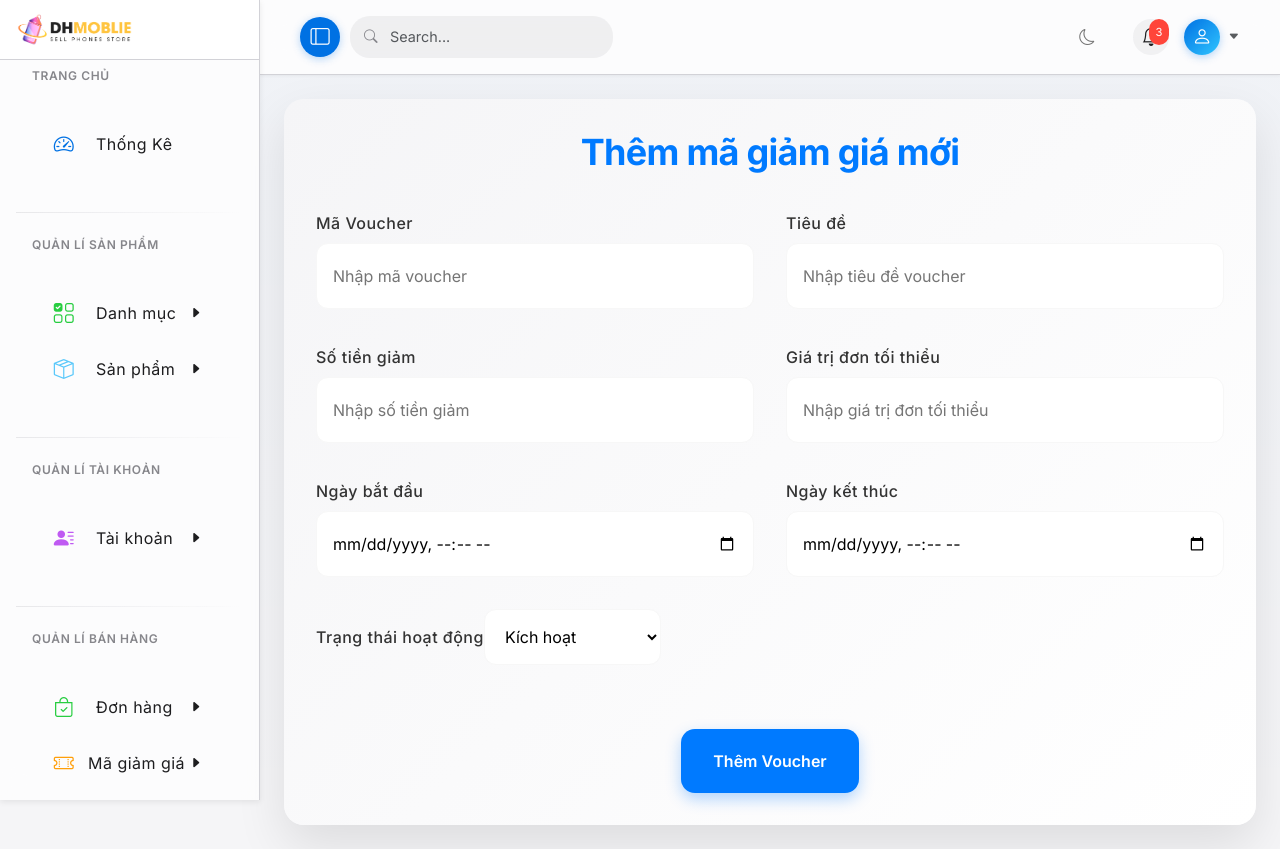
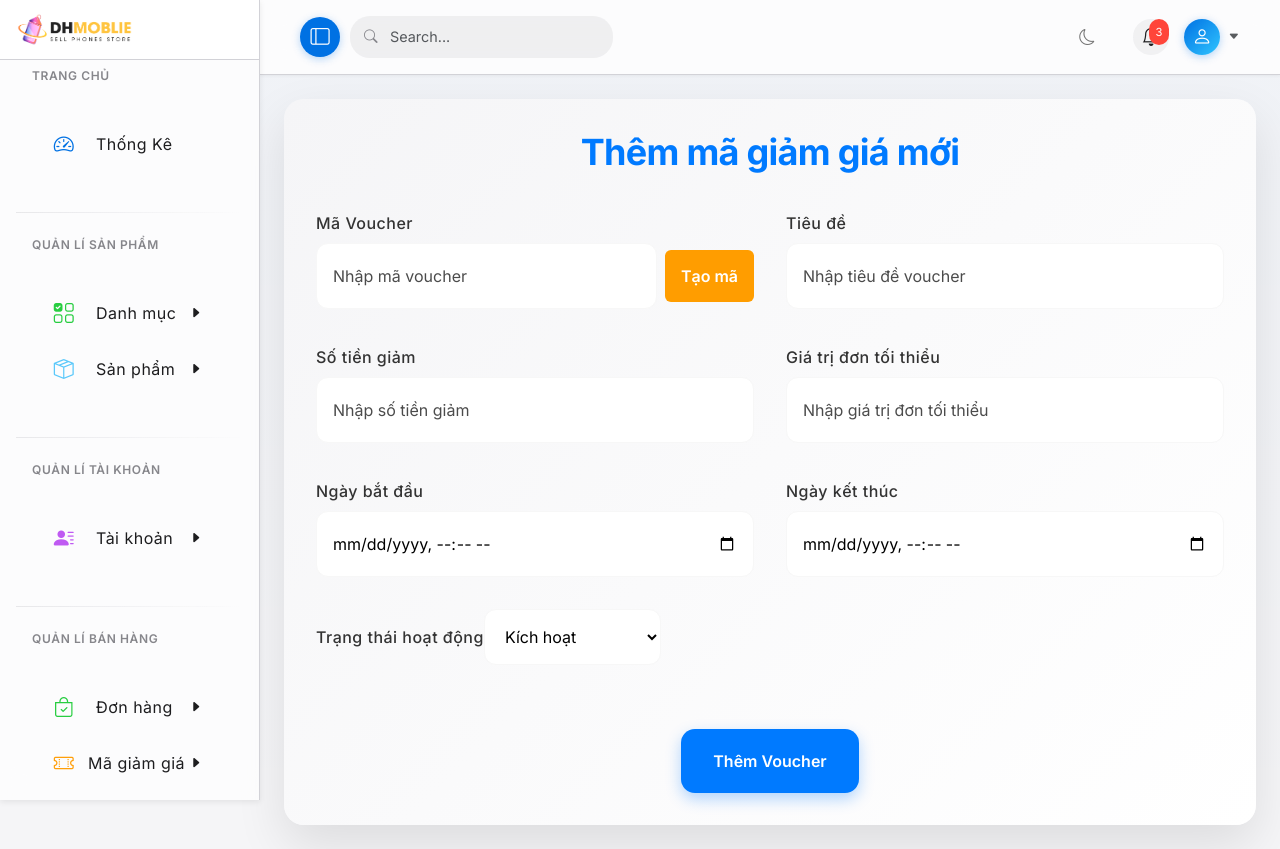
Before and after one commit to ninhatran5/DH-Mobile, a React (Vite) app in the folder frontend/: page /admin/addvoucher in a window 1280 px wide. Built offline with nearby package versions, Linux system fonts and the light colour scheme; no server answers; sample sign-in values are in the browser's storage.

Commit message:
fix:add voucher

```diff
--- a/frontend/src/assets/admin/addvoucher.css
+++ b/frontend/src/assets/admin/addvoucher.css
@@ -99,3 +99,52 @@
   opacity: 0.6;
   cursor: not-allowed;
 }
+.addVoucher-input::placeholder {
+  color: #000000;
+  opacity: 0.7;
+}
+.addVoucher-field {
+  position: relative;
+}
+
+.addVoucher-input {
+  padding-right: 25px;
+}
+
+.error-star {
+  position: absolute;
+  right: 8px;
+  top: 50%;
+  transform: translateY(-50%);
+  color: red;
+  font-weight: bold;
+  font-size: 20px;
+  pointer-events: none;
+  user-select: none;
+  line-height: 1;
+}
+
+.addVoucher-field > div.flex {
+  display: flex;
+  gap: 8px;
+  align-items: center;
+}
+
+.addVoucher-input {
+  flex: 1;
+}
+
+.addVoucher-generate-btn {
+  padding: 10px 16px;
+  background-color: #ff9d00; /* xanh lá */
+  color: white;
+  border-radius: 0.375rem; /* rounded-md */
+  font-weight: 600;
+  cursor: pointer;
+  transition: background-color 0.3s ease;
+  border: none;
+}
+
+.addVoucher-generate-btn:hover {
+  background-color: #15803d; /* xanh lá đậm */
+}
--- a/frontend/src/pages/admin/AddVoucher.jsx
+++ b/frontend/src/pages/admin/AddVoucher.jsx
@@ -1,4 +1,4 @@
-import React from "react";
+import React, { useState, useEffect } from "react";
 import { useForm } from "react-hook-form";
 import { useDispatch, useSelector } from "react-redux";
 import { useNavigate } from "react-router-dom";
@@ -9,21 +9,70 @@ import "../../assets/admin/AddVoucher.css";
 const AddVoucherPage = () => {
   const dispatch = useDispatch();
   const navigate = useNavigate();
-  const { loading } = useSelector((state) => state.adminVoucher);
+  const { loading, vouchers } = useSelector((state) => state.adminVoucher);
+
+  const existingVoucherCodes = vouchers?.map((v) => v.code) || [];
+
+  const [randomCode, setRandomCode] = useState("");
 
   const {
     register,
     handleSubmit,
-    reset,
     watch,
     formState: { errors },
+    setValue,
   } = useForm();
 
-  // Lấy giá trị ngày bắt đầu để dùng validate ngày kết thúc
   const startDateValue = watch("start_date");
+
+  useEffect(() => {
+    if (randomCode) {
+      setValue("code", randomCode, { shouldValidate: true });
+    }
+  }, [randomCode, setValue]);
+
+  // Hàm tạo mã voucher ngẫu nhiên 16 ký tự (chữ hoa + số)
+  const generateRandomCode = (length = 16) => {
+    const chars = "ABCDEFGHIJKLMNOPQRSTUVWXYZ0123456789";
+    let code = "";
+    for (let i = 0; i < length; i++) {
+      code += chars.charAt(Math.floor(Math.random() * chars.length));
+    }
+    return code;
+  };
+
+  // Tạo mã không trùng, thử tối đa 100 lần
+  const generateUniqueCode = () => {
+    let newCode = generateRandomCode();
+    let attempts = 0;
+    while (existingVoucherCodes.includes(newCode) && attempts < 100) {
+      newCode = generateRandomCode();
+      attempts++;
+    }
+    if (attempts >= 100) {
+      toast.error("Không thể tạo mã voucher không trùng, vui lòng thử lại!");
+      return null;
+    }
+    return newCode;
+  };
+
+  const handleGenerateCode = () => {
+    const newCode = generateUniqueCode();
+    if (newCode) {
+      setRandomCode(newCode);
+    }
+  };
 
   const onSubmit = async (data) => {
     try {
+      if (existingVoucherCodes.includes(data.code)) {
+        toast.error("Mã voucher đã tồn tại, vui lòng tạo mã khác hoặc nhập mã khác!", {
+          position: "top-right",
+          autoClose: 4000,
+        });
+        return;
+      }
+
       const formattedData = {
         ...data,
         discount_amount: parseFloat(data.discount_amount),
@@ -42,12 +91,20 @@ const AddVoucherPage = () => {
         navigate("/admin/vouchers");
       }, 2200);
     } catch (err) {
-      toast.error("❌ Lỗi: " + err, {
+      toast.error("Lỗi: " + err, {
         position: "top-right",
         autoClose: 3000,
       });
     }
   };
+
+  const fields = [
+    { name: "code", label: "Mã Voucher", type: "text", placeholder: "Nhập mã voucher", required: true },
+    { name: "title", label: "Tiêu đề", type: "text", placeholder: "Nhập tiêu đề voucher", required: true },
+    { name: "discount_amount", label: "Số tiền giảm", type: "number", step: "1000", placeholder: "Nhập số tiền giảm", required: true },
+    { name: "min_order_value", label: "Giá trị đơn tối thiểu", type: "number", placeholder: "Nhập giá trị đơn tối thiểu", required: true },
+    { name: "start_date", label: "Ngày bắt đầu", type: "datetime-local", placeholder: "", required: true },
+  ];
 
   return (
     <div className="addVoucher-container max-w-2xl mx-auto p-8 mt-10 bg-gradient-to-br from-white to-gray-100 rounded-2xl shadow-xl">
@@ -57,48 +114,84 @@ const AddVoucherPage = () => {
       </h2>
 
       <form onSubmit={handleSubmit(onSubmit)} className="addVoucher-form space-y-5">
-        {[
-          { name: "code", label: "Mã Voucher", type: "text", placeholder: "Nhập mã voucher" },
-          { name: "title", label: "Tiêu đề", type: "text", placeholder: "Nhập tiêu đề voucher" },
-          { name: "discount_amount", label: "Số tiền giảm", type: "number", step: "1000", placeholder: "Nhập số tiền giảm" },
-          { name: "min_order_value", label: "Giá trị đơn tối thiểu", type: "number", placeholder: "Nhập giá trị đơn tối thiểu" },
-          { name: "start_date", label: "Ngày bắt đầu", type: "datetime-local", placeholder: "" },
-        ].map(({ name, label, type, step, placeholder }) => (
-          <div key={name} className="addVoucher-field flex flex-col">
+        {fields.map(({ name, label, type, step, placeholder, required }) => {
+          const hasError = !!errors[name];
+
+          if (name === "code") {
+            return (
+              <div key={name} className="addVoucher-field flex flex-col relative">
+                <label className="addVoucher-label text-gray-700 font-medium mb-1">{label}</label>
+                <div className="flex items-center gap-2">
+                  <input
+                    type={type}
+                    placeholder={placeholder}
+                    {...register(name, { required: required ? `${label} là bắt buộc` : false })}
+                    className={`addVoucher-input p-3 rounded-md border w-full ${
+                      hasError ? "border-red-500" : "border-gray-300"
+                    } focus:outline-none focus:ring-2 ${
+                      hasError ? "focus:ring-red-400" : "focus:ring-blue-400"
+                    }`}
+                  />
+                  <button
+                    type="button"
+                    onClick={handleGenerateCode}
+                    className="addVoucher-generate-btn"
+                    title="Tạo mã voucher tự động"
+                  >
+                    Tạo mã
+                  </button>
+                </div>
+                {hasError && <span className="error-star">*</span>}
+                {hasError && (
+                  <span className="addVoucher-error text-red-500 text-sm mt-1">{errors[name].message}</span>
+                )}
+              </div>
+            );
+          }
+
+          return (
+            <div key={name} className="addVoucher-field flex flex-col relative">
               <label className="addVoucher-label text-gray-700 font-medium mb-1">{label}</label>
               <input
                 type={type}
                 step={step}
                 placeholder={placeholder}
-              {...register(name, { required: `${label} là bắt buộc` })}
-              className="addVoucher-input p-3 rounded-md border border-gray-300 focus:outline-none focus:ring-2 focus:ring-blue-400"
+                {...register(name, { required: required ? `${label} là bắt buộc` : false })}
+                className={`addVoucher-input p-3 rounded-md border w-full ${
+                  hasError ? "border-red-500" : "border-gray-300"
+                } focus:outline-none focus:ring-2 ${
+                  hasError ? "focus:ring-red-400" : "focus:ring-blue-400"
+                }`}
               />
-            {errors[name] && (
-              <span className="addVoucher-error text-red-500 text-sm mt-1">
-                {errors[name]?.message}
-              </span>
+              {hasError && <span className="error-star">*</span>}
+              {hasError && (
+                <span className="addVoucher-error text-red-500 text-sm mt-1">{errors[name].message}</span>
               )}
             </div>
-        ))}
+          );
+        })}
 
-        {/* Riêng input end_date cần validate phức tạp hơn */}
-        <div className="addVoucher-field flex flex-col">
+        <div className="addVoucher-field flex flex-col relative">
           <label className="addVoucher-label text-gray-700 font-medium mb-1">Ngày kết thúc</label>
           <input
             type="datetime-local"
+            placeholder=""
             {...register("end_date", {
               required: "Ngày kết thúc là bắt buộc",
               validate: (value) => {
-                if (!startDateValue) return true; // nếu chưa chọn start_date thì không validate
+                if (!startDateValue) return true;
                 return new Date(value) >= new Date(startDateValue) || "Ngày kết thúc phải sau ngày bắt đầu";
               },
             })}
-            className="addVoucher-input p-3 rounded-md border border-gray-300 focus:outline-none focus:ring-2 focus:ring-blue-400"
+            className={`addVoucher-input p-3 rounded-md border w-full ${
+              errors.end_date ? "border-red-500" : "border-gray-300"
+            } focus:outline-none focus:ring-2 ${
+              errors.end_date ? "focus:ring-red-400" : "focus:ring-blue-400"
+            }`}
           />
+          {errors.end_date && <span className="error-star">*</span>}
           {errors.end_date && (
-            <span className="addVoucher-error text-red-500 text-sm mt-1">
-              {errors.end_date.message}
-            </span>
+            <span className="addVoucher-error text-red-500 text-sm mt-1">{errors.end_date.message}</span>
           )}
         </div>
 
```
Lines whose indentation alone changed are shown as unchanged.
